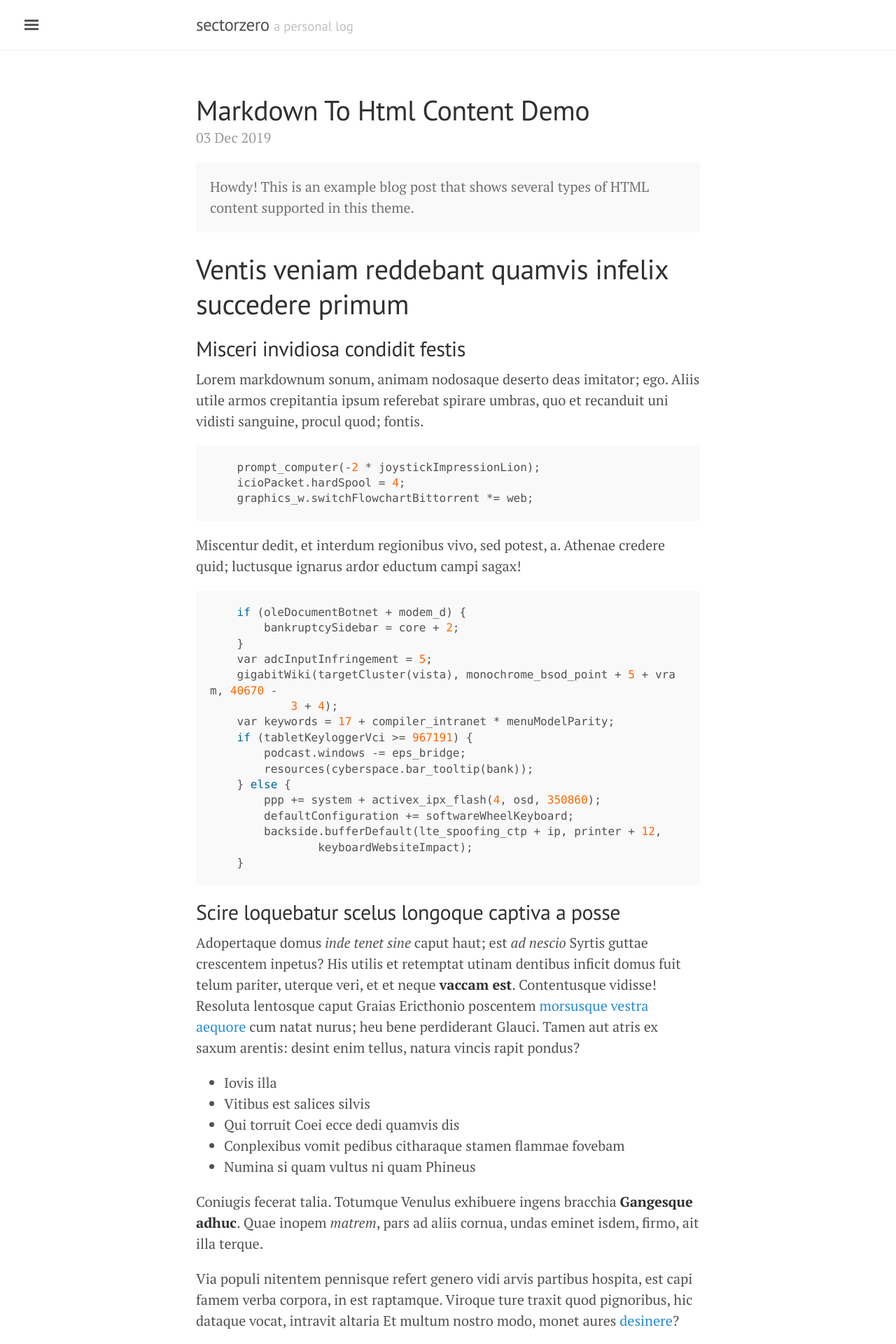
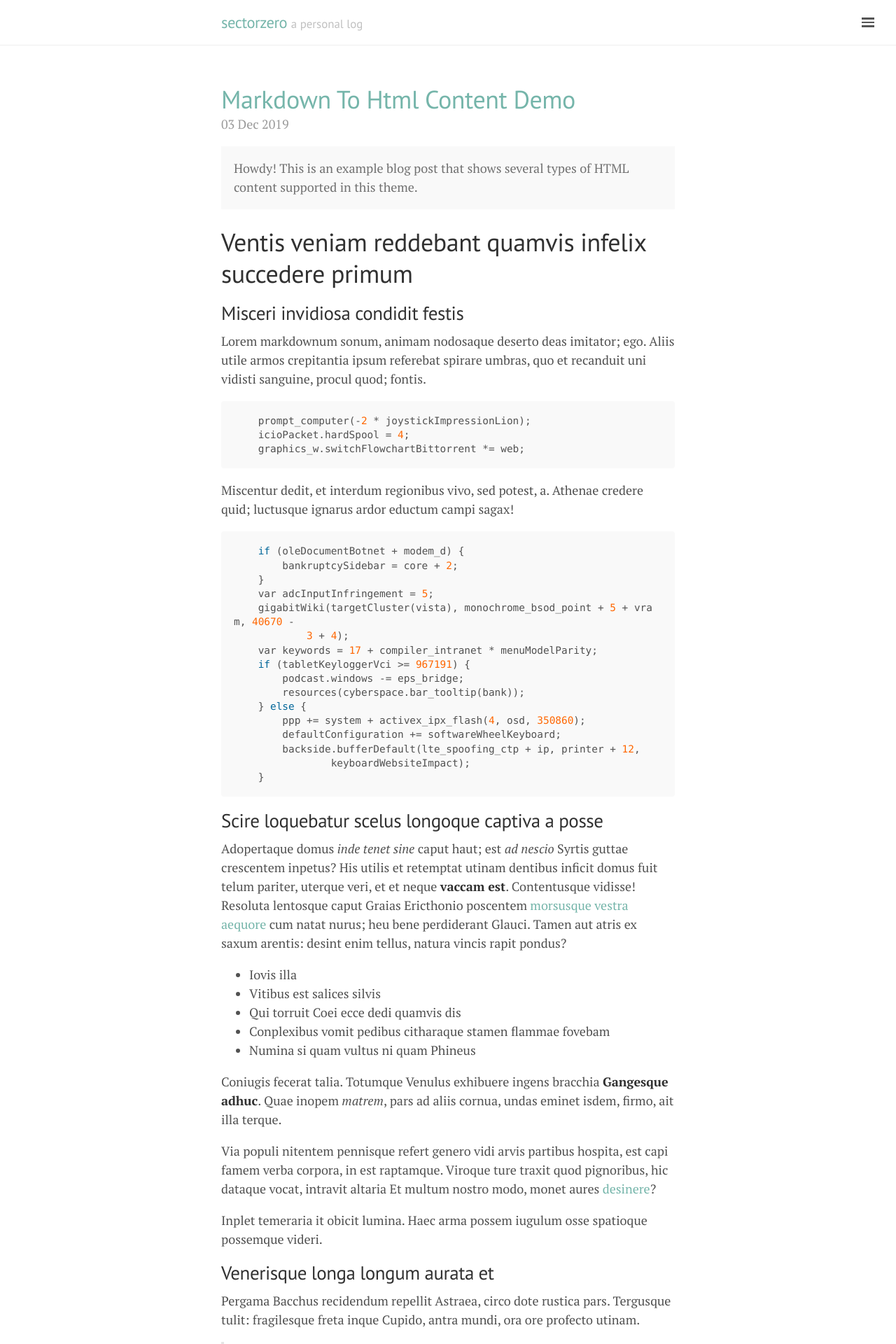
Before and after one commit to sectorzero/sectorzero.github.io, a Jekyll site: the page built from index.html, in a window 1280 px wide. Shown: the top 1920 px of the page at 70% size. Built offline with Jekyll 4.4.1, drawn with Linux system fonts in a browser that asks for light colours; the list of posts is cut into pages by our own code.

Commit message:
updated layout design minor

```diff
--- a/_layouts/default.html
+++ b/_layouts/default.html
@@ -3,7 +3,7 @@
 
   {% include head.html %}
 
-  <body>
+<body class="theme-base-0c layout-reverse">
 
     {% include sidebar.html %}
 
@@ -44,4 +44,5 @@
       })(document);
     </script>
   </body>
+
 </html>
--- a/public/css/poole.css
+++ b/public/css/poole.css
@@ -54,7 +54,7 @@ html {
 }
 @media (min-width: 38em) {
   html {
-    font-size: 20px;
+    font-size: 18px;
   }
 }
 
```
